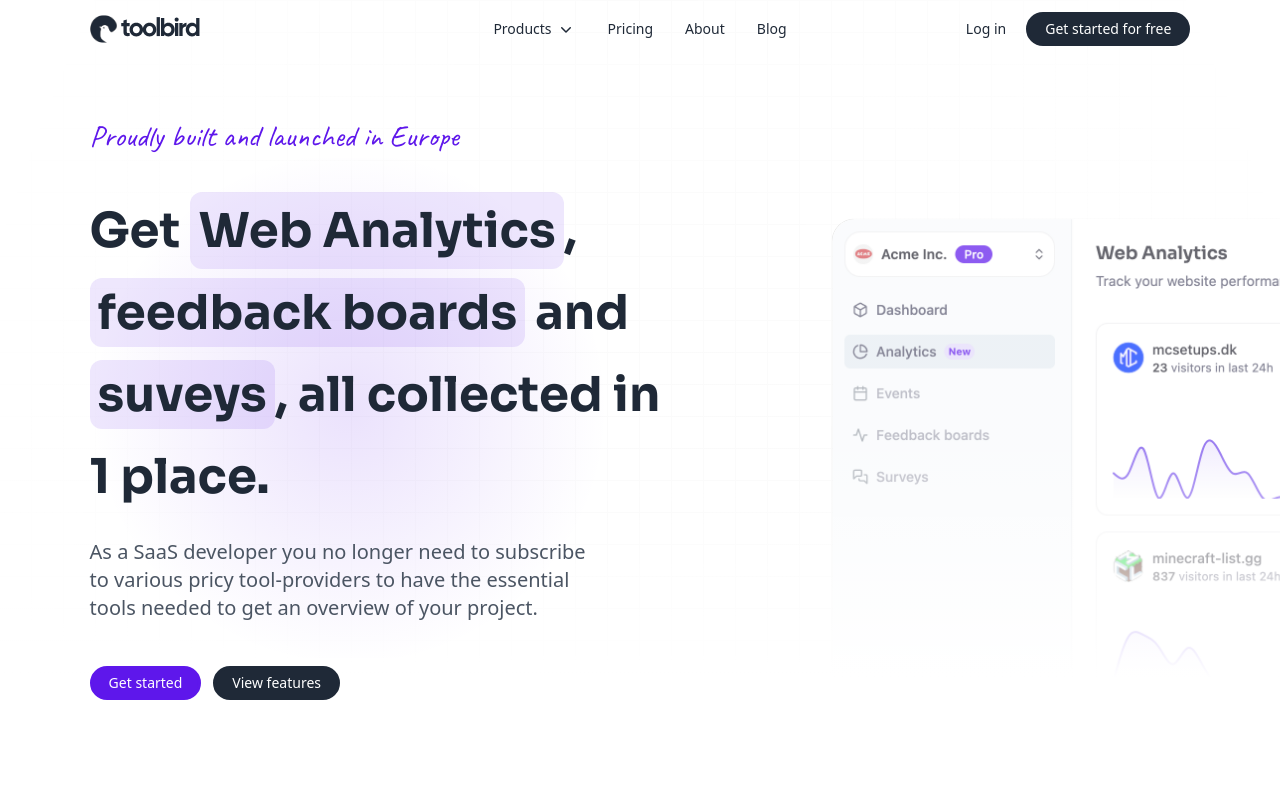
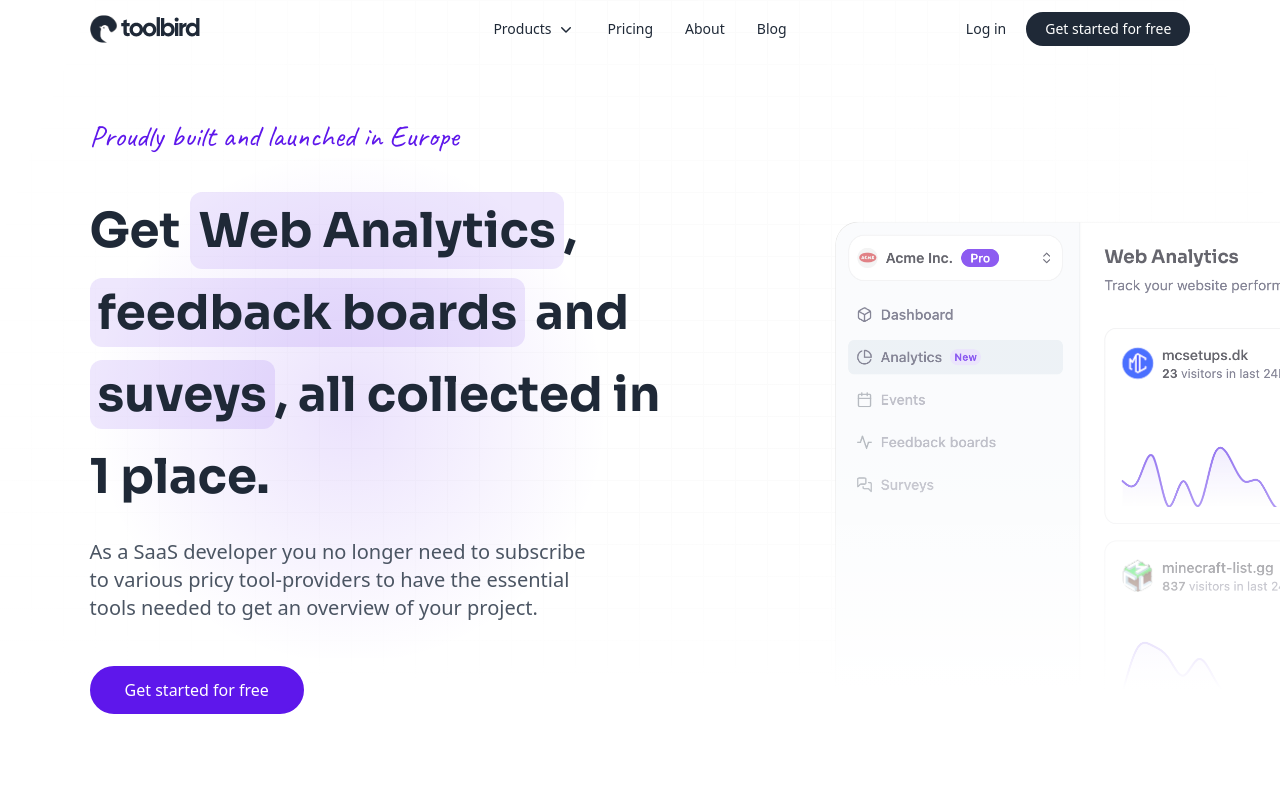
Before and after one commit to Gazella-Team/LM-Consulting, a Next.js app: page / in a window 1280 px wide. Shown: the top 800 px of the page. Built offline with nearby package versions, Linux system fonts and the light colour scheme; what @ebay/nice-modal-react would draw is missing.

Commit message:
Bigger button

```diff
--- a/src/components/hero-02.tsx
+++ b/src/components/hero-02.tsx
@@ -59,12 +59,13 @@ export default function Hero02() {
 						</Reveal>
 						<RevealLight delayTime={0.4}>
 							<div className="flex items-center paragraph relative gap-3 mt-4 font-medium">
-								<button className="bg-main border-[3px] border-main font-normal text-sm text-white px-4 py-1 rounded-full">
-									Get started
-								</button>
-								<button className="bg-gray-800 border-[3px] border-gray-800 font-normal text-sm text-white  px-4 py-1 rounded-full">
-									View features
-								</button>
+								<Link
+									href={`https://app.toolbird.io/auth/register`}
+								>
+									<button className="bg-main border-[3px] h-12 font-medium border-main text-base text-white px-8 py-1 rounded-full">
+										Get started for free
+									</button>
+								</Link>
 							</div>
 						</RevealLight>
 					</div>
```
